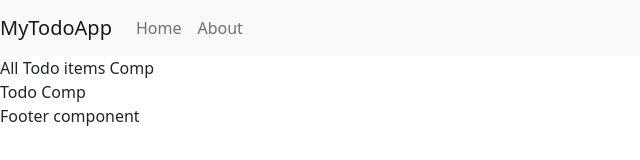
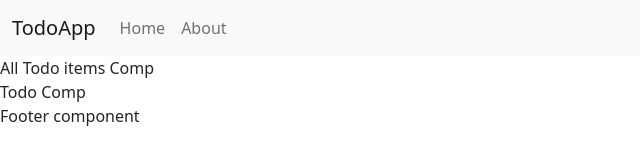
Before and after one commit to NehaSijaria/todo-app, a React (Create React App) app: page / in a window 1280 px wide. Shown: the top 160 px of the page, without its empty margins (0-640 px from the left). Built offline with nearby package versions, Linux system fonts and the light colour scheme.

Commit message:
rendering item conditionally

```diff
--- a/src/App.js
+++ b/src/App.js
@@ -1,4 +1,4 @@
-// import './App.css';
+import './App.css';
 import Navbar from './components/Navbar';
 import TodoItems from './components/TodoItems';
 import Footer from './components/Footer';
@@ -6,7 +6,8 @@
 function App() {
   return (
     <div>
-      <Navbar title="MyTodoApp" />
+      {/* sending boolean to child comp */}
+      <Navbar title="TodoApp" searchBar={false}/>
       <TodoItems />
       <Footer />
     </div>
--- a/src/components/Navbar.js
+++ b/src/components/Navbar.js
@@ -4,6 +4,7 @@
   // const { title, status } = props;
   return (
     <nav class="navbar navbar-expand-lg navbar-light bg-light">
+  <div className="container-fluid">
   <a class="navbar-brand" href="#">{props.title}</a>
   <button class="navbar-toggler" type="button" data-toggle="collapse" data-target="#navbarSupportedContent" aria-controls="navbarSupportedContent" aria-expanded="false" aria-label="Toggle navigation">
     <span class="navbar-toggler-icon"></span>
@@ -17,10 +18,26 @@
       <li class="nav-item">
         <a class="nav-link" href="#">About</a>
       </li>
-
     </ul>
-
+    {/* 1st way */}
+    {/* js inside {}, if searchBar is true show form else show "No SearchBar" using ternary operator */}
+    {/* {
+      props.searchBar?
+        <form class="form-inline my-2 my-lg-0">
+          <input class="form-control mr-sm-2" type="search" placeholder="Search" aria-label="Search" />
+          <button class="btn btn-outline-success my-2 my-sm-0" type="submit">Search</button>
+        </form>
+      : "No searchBar"
+    } */}
+    {/* 2nd way- execute second function only when left side is true */}
+    {
+      props.searchBar && <form class="form-inline my-2 my-lg-0">
+      <input class="form-control mr-sm-2" type="search" placeholder="Search" aria-label="Search" />
+      <button class="btn btn-outline-success my-2 my-sm-0" type="submit">Search</button>
+    </form>
+    }
   </div>
+</div>
 </nav>
 
 
```
